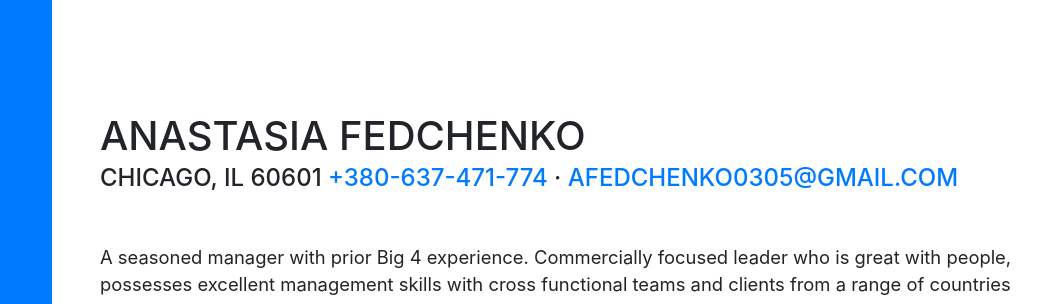
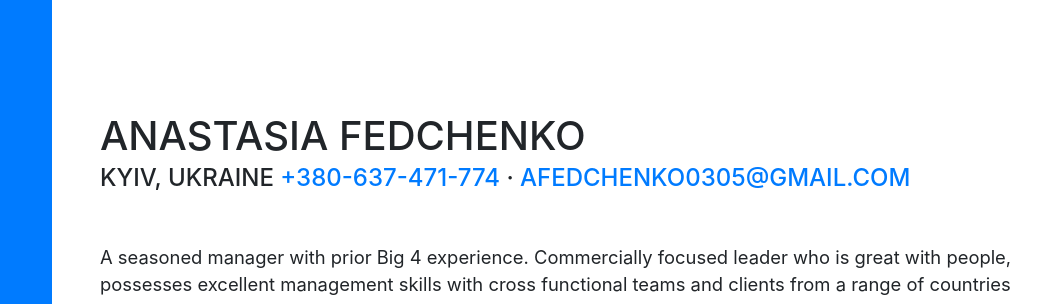
Before and after one commit to anastasiia-fedchenko/cv, a website with bundled scripts: page index.html in a window 1280 px wide. Shown: the part 143-447 px from the top of the page, 220-1280 px from the left. Built offline with nearby package versions, Linux system fonts and the light colour scheme; a web font is replaced by a local one.

Commit message:
Update index.html

```diff
--- a/index.html
+++ b/index.html
@@ -74,7 +74,7 @@
                       Anastasia Fedchenko
                       <span class="text-primary"> </span>
                   </h1>
-                  <div class="subheading mb-5">Chicago, IL 60601<a href="https://wa.me/380637471774"> +380-637-471-774</a> · <a href="mailto:afedchenko0305@gmail.com">afedchenko0305@gmail.com</a></div>
+                  <div class="subheading mb-5">Kyiv, Ukraine<a href="https://wa.me/380637471774"> +380-637-471-774</a> · <a href="mailto:afedchenko0305@gmail.com">afedchenko0305@gmail.com</a></div>
                   <p class="lead mb-5">
                     A seasoned manager with prior Big 4 experience. Commercially focused leader who is great with people, possesses excellent
                     management skills with cross functional teams and clients from a range of countries and cultures. Feels at home in high pressure
```
